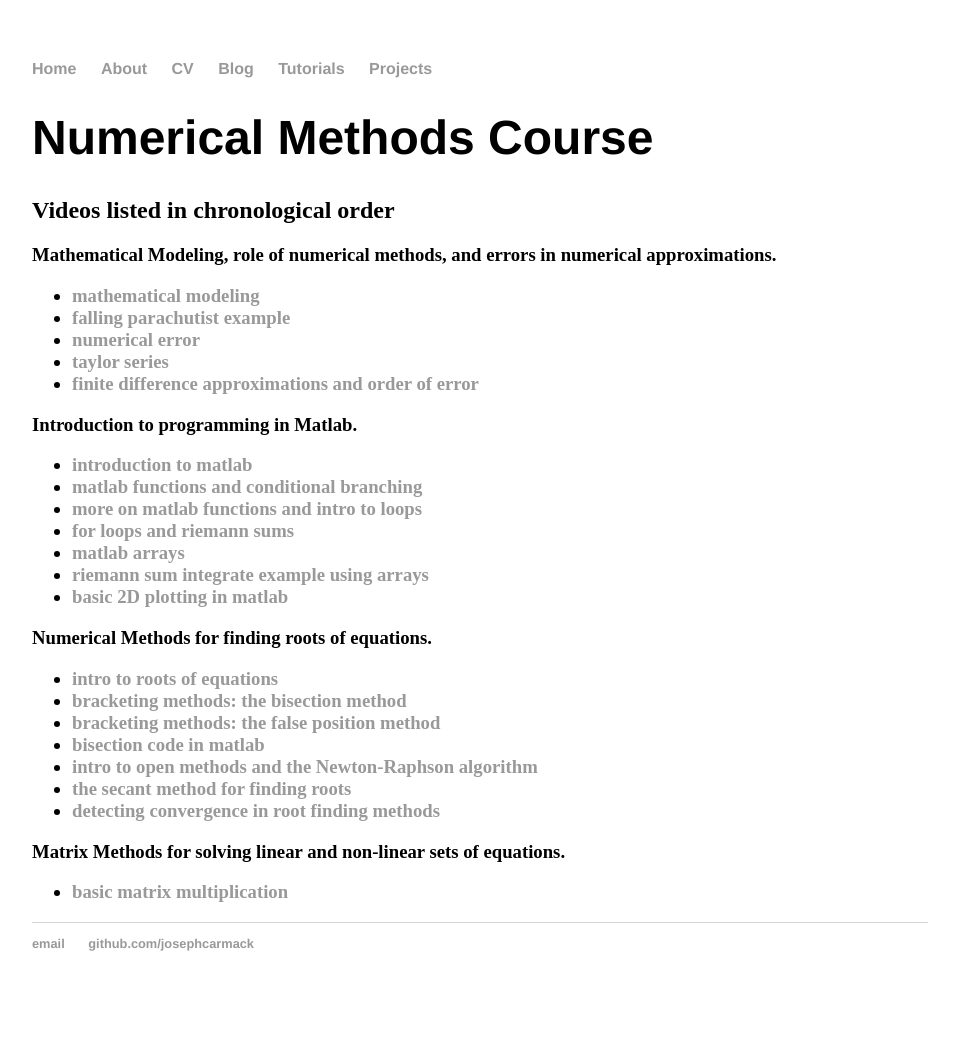
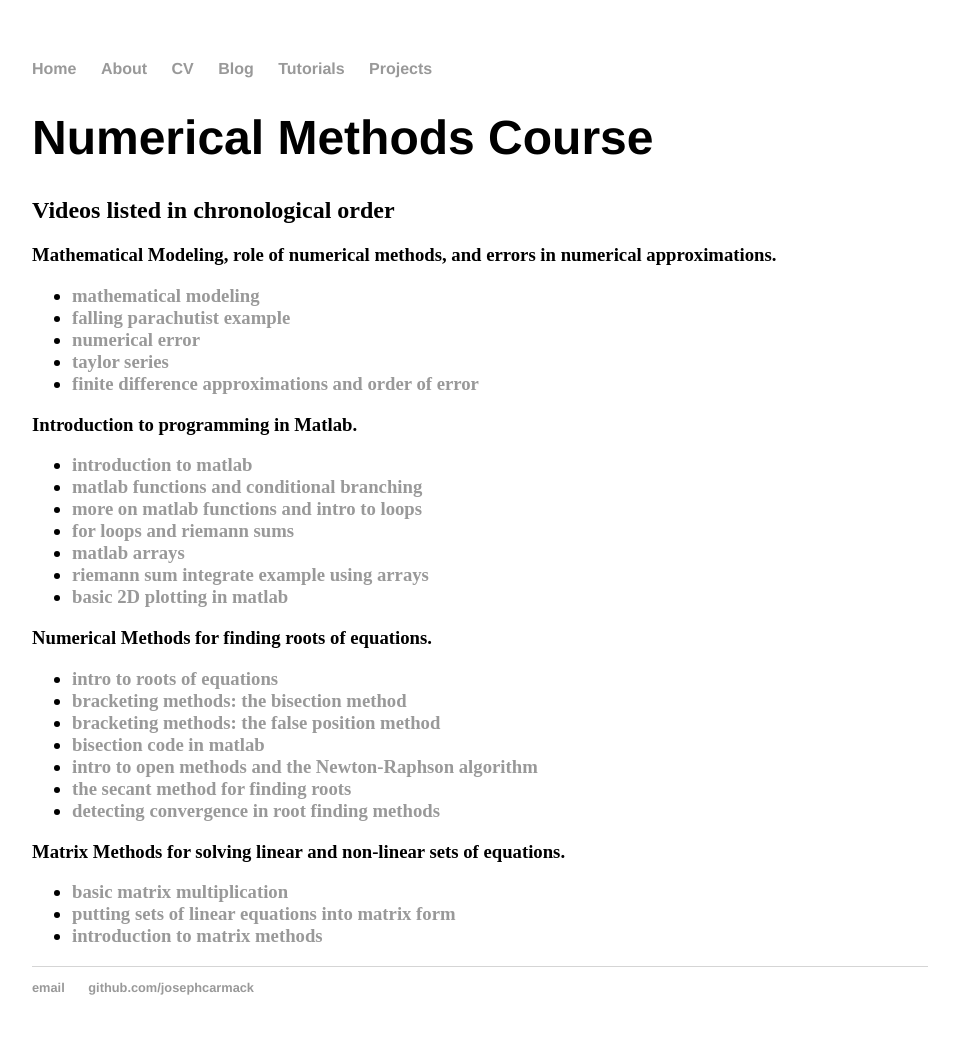
Before and after one commit to josephcarmack/josephcarmack.github.io, a Jekyll site: the page built from tutorials/meeg2703/index.html, in a window 1280 px wide. Shown: the whole page, without its empty margins (160-1119 px from the left). Built offline with Jekyll 4.4.1, drawn with Linux system fonts in a browser that asks for light colours; before the commit the page ends 1011 px from its top, so only the background shows below that.

Commit message:
add matrix methods videos.

```diff
--- a/tutorials/meeg2703/index.html
+++ b/tutorials/meeg2703/index.html
@@ -67,5 +67,9 @@ title: Numerical Methods Course
 		<ul>
 			<li><a href="https://youtu.be/4mnEd_jOnfU">
 					basic matrix multiplication</a></li>
+			<li><a href="https://youtu.be/T6mjjEhgr0k">
+					putting sets of linear equations into matrix form</a></li>
+			<li><a href="https://youtu.be/_gS5UZnR8hE">
+					introduction to matrix methods</a></li>
 		</ul>
 	</h3>
```
